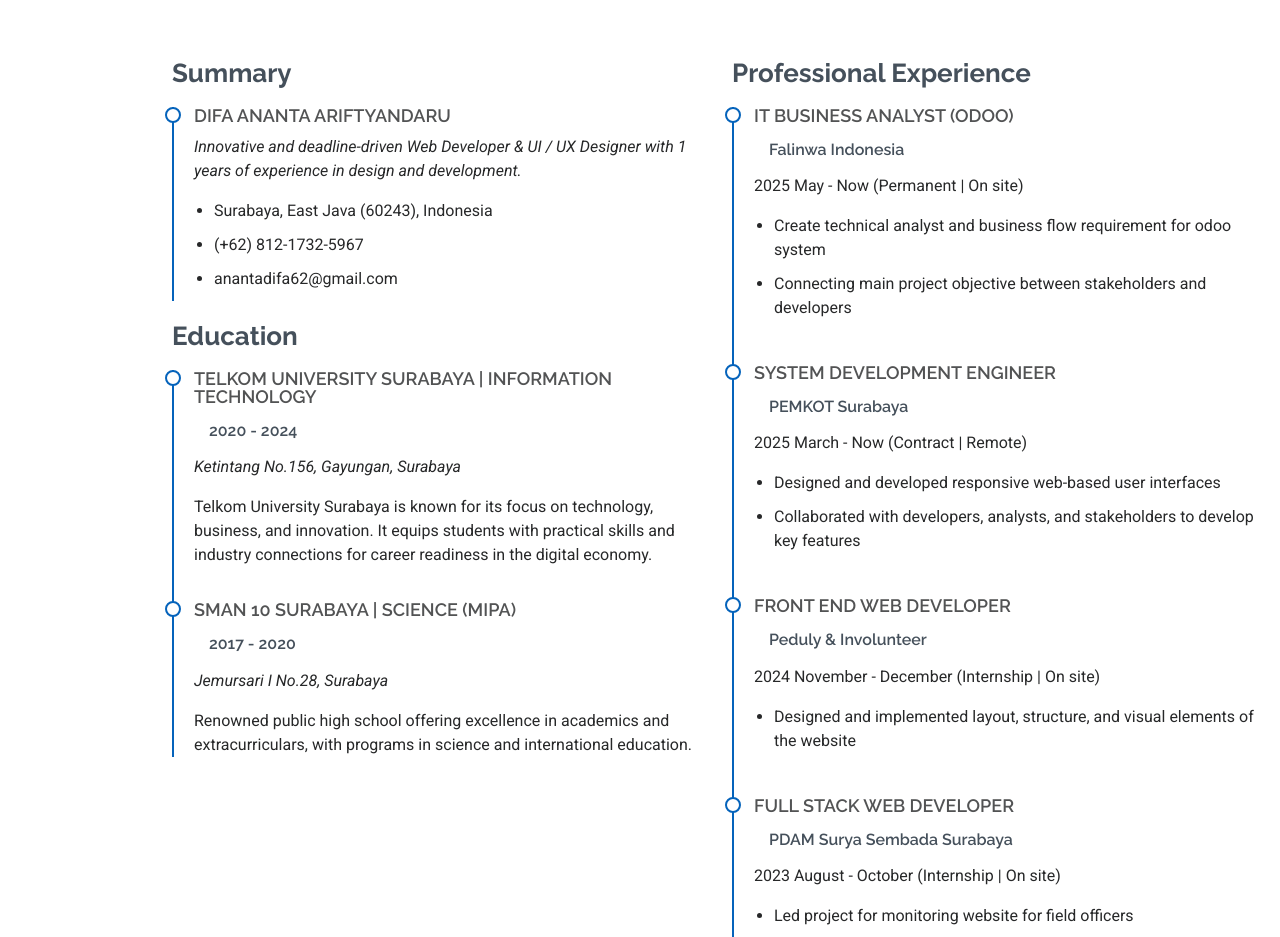
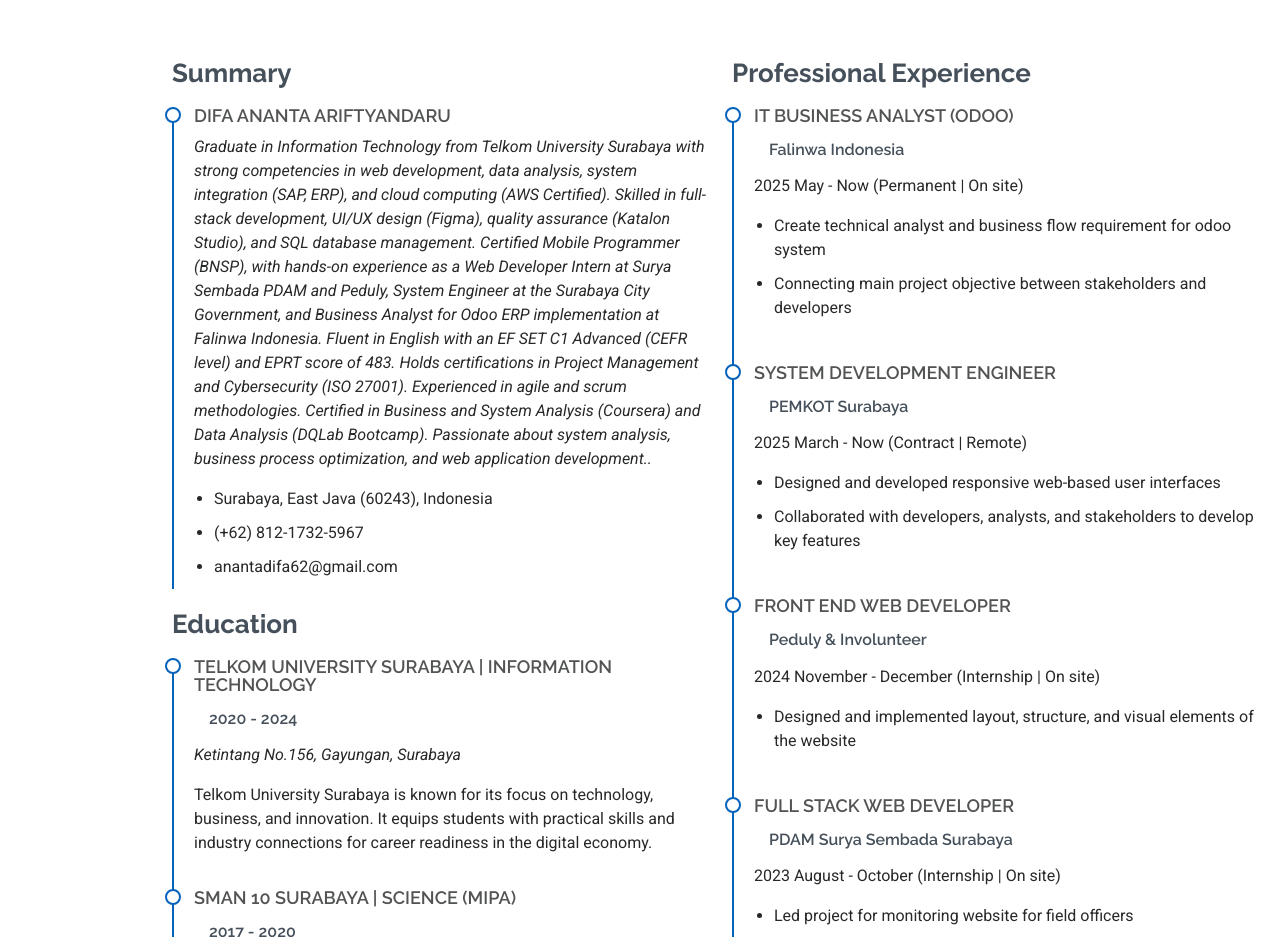
Before and after one commit to Ananta1507/Personal-Web, a plain HTML site: page index.html in a window 1280 px wide. Shown: the part 2660-3597 px from the top of the page. Drawn offline with Linux system fonts and the light colour scheme.

Commit message:
Update index.html
update resume

```diff
--- a/index.html
+++ b/index.html
@@ -260,7 +260,9 @@
         <h3 class="resume-title">Summary</h3>
         <div class="resume-item pb-0">
           <h4>Difa Ananta Ariftyandaru</h4>
-          <p><em>Innovative and deadline-driven Web Developer & UI / UX Designer with 1 years of experience in design and development.</em></p>
+          <p><em>Graduate in Information Technology from Telkom University Surabaya with strong competencies in web development, data analysis, system integration (SAP, ERP), and cloud computing (AWS Certified). Skilled in full-stack development, UI/UX design (Figma), quality assurance (Katalon Studio), and SQL database management. Certified Mobile Programmer (BNSP), with hands-on experience as a Web Developer Intern at Surya Sembada PDAM and Peduly, System Engineer at the Surabaya City Government, and Business Analyst for Odoo ERP implementation at Falinwa Indonesia.
+
+Fluent in English with an EF SET C1 Advanced (CEFR level) and EPRT score of 483. Holds certifications in Project Management and Cybersecurity (ISO 27001). Experienced in agile and scrum methodologies. Certified in Business and System Analysis (Coursera) and Data Analysis (DQLab Bootcamp). Passionate about system analysis, business process optimization, and web application development..</em></p>
           <ul>
             <li>Surabaya, East Java (60243), Indonesia</li>
             <li>(+62) 812-1732-5967</li>
```
